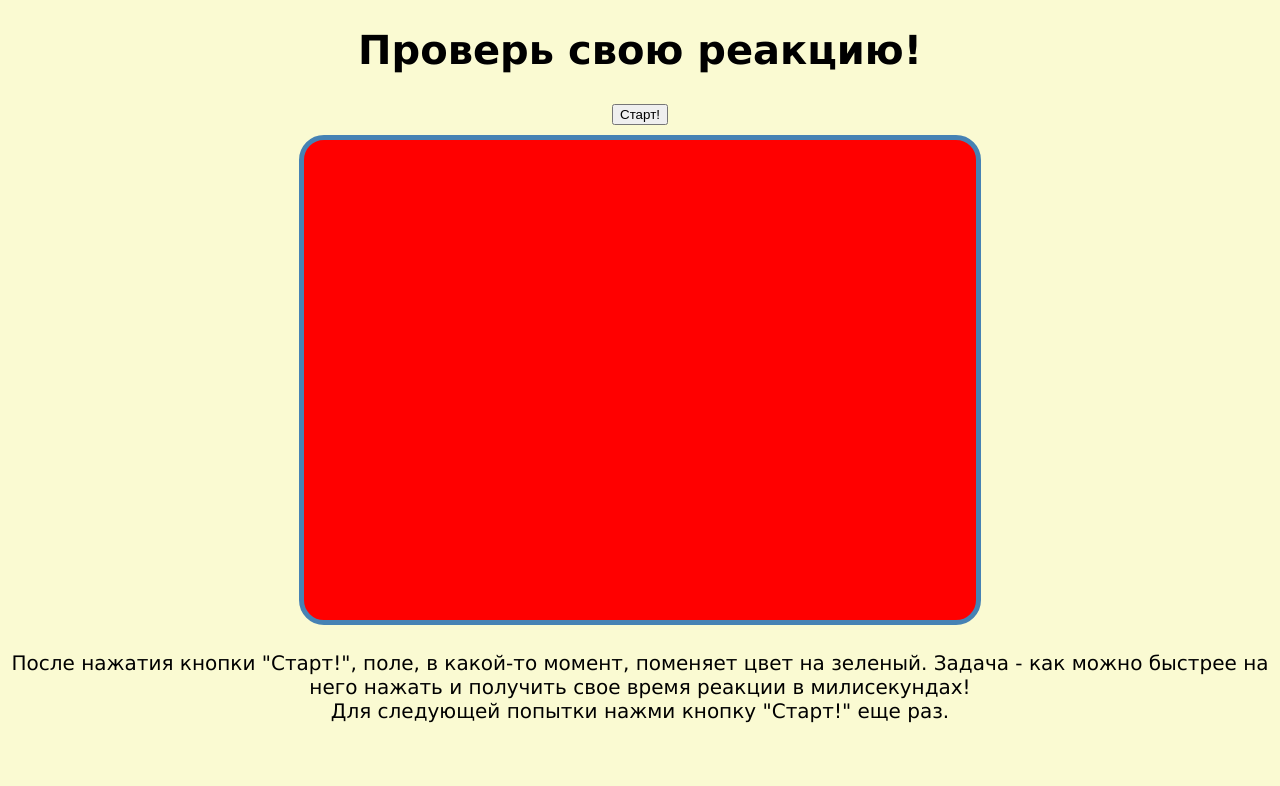
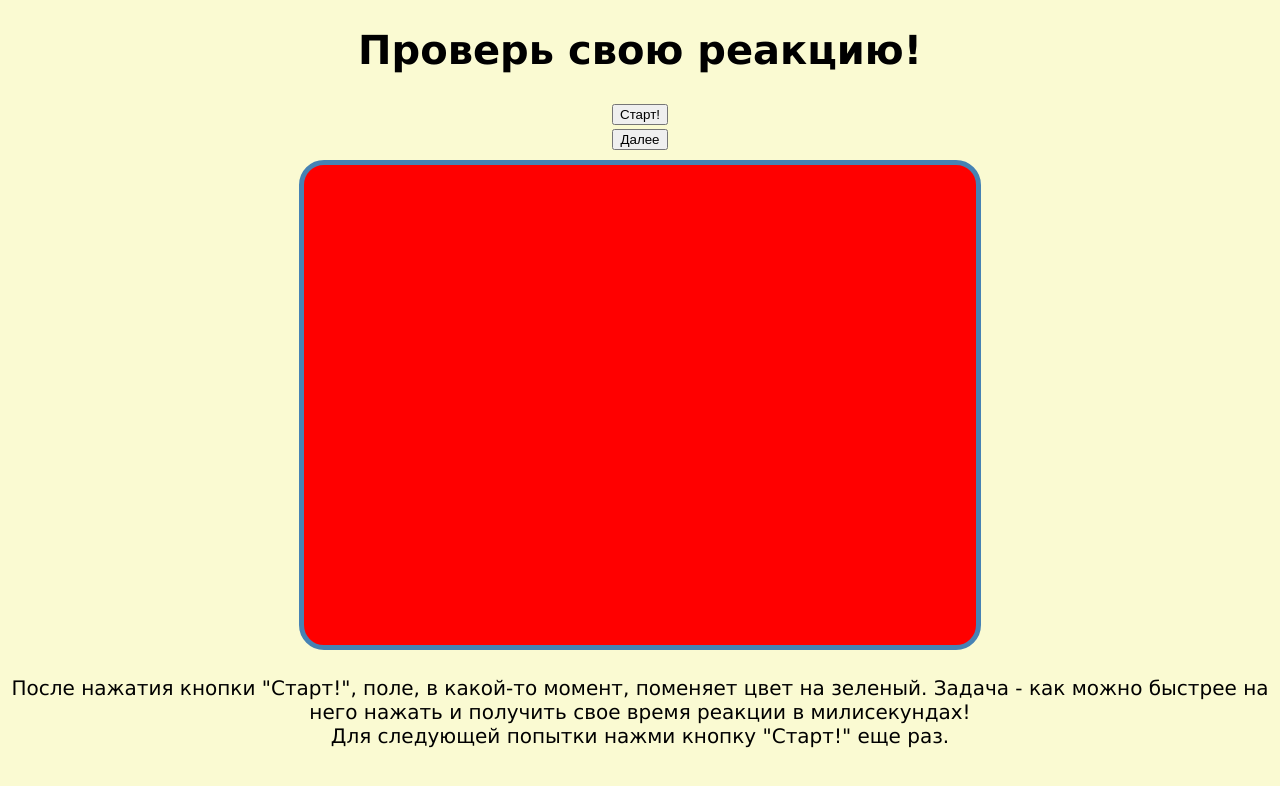
Before and after one commit to goncharovp/testYourReaction, a React (Create React App) app: page / in a window 1280 px wide. Shown: the top 786 px of the page. Built offline with nearby package versions, Linux system fonts and the light colour scheme.

Commit message:
Added button & arr with results

```diff
--- a/src/App.js
+++ b/src/App.js
@@ -16,10 +16,12 @@ class App extends React.Component {
             color: "red",
             startTime: null,
             rndTime: null,
-            result: ''
+            result: '',
+            avgResult: []
         }
         this.getGreen = this.getGreen.bind(this)
         this.getRed = this.getRed.bind(this)
+        this.submitAndContinue = this.submitAndContinue.bind(this)
     }
 
 
@@ -31,7 +33,8 @@ getGreen() {
     startTime: new Date(),
     rndTime: time,
     color: "yellow",
-    result: ""
+    result: "",
+    avgResult:[]
   })
 
 
@@ -41,6 +44,8 @@ getGreen() {
     }), time
   );
 };
+
+
 
 getRed() {
   if (this.state.color === "yellow") {
@@ -57,13 +62,35 @@ getRed() {
   };
 };
 
+submitAndContinue() {
+  this.state.avgResult.splice(this.state.avgResult.length,0,this.state.result)
+
+  const time = getRandomInt(1000,5000)
+
+  this.setState ({
+    startTime: new Date(),
+    rndTime: time,
+    color: "yellow",
+    result: "",
+  })
+
+
+  setTimeout(
+    () => this.setState({
+      color: "green"
+    }), time
+  );
+};
+
     render() {
         return (
             <div className="App">
                 <Header />
                 <StartButton onClick = {this.getGreen}/>
+                {this.state.result === '' && <ContinueButton onClick = {this.submitAndContinue}/>}
                 <ReactZone onClick = {this.getRed} color = {this.state.color} />
                 <ResultZone result = {this.state.result}/>
+                <Results avgResult = {this.state.avgResult}/>
                 <Instruction />
             </div>
         );
@@ -87,9 +114,26 @@ class StartButton extends React.Component {
   }
   render() {
     return(
+      <div>
     <button onClick = {this.props.onClick}>
       Старт!
       </button>
+      </div>
+    )
+  }
+}
+
+class ContinueButton extends React.Component {
+  constructor(props){
+    super(props);
+  }
+  render() {
+    return(
+      <div>
+      <button onClick = {this.props.onClick}>
+        Далее
+      </button>
+      </div>
     )
   }
 }
@@ -124,6 +168,19 @@ class ResultZone extends React.Component {
   }
 }
 
+class Results extends React.Component {
+  constructor(props) {
+    super(props);
+  }
+  render() {
+    return(
+      <div>
+        <h2>{this.props.avgResult.length === 0 ? " " : "Ваши результаты: " + this.props.avgResult.join(', ')}</h2>
+      </div>
+    )
+  }
+}
+
 class Instruction extends React.Component {
   constructor(props) {
     super(props);
```
